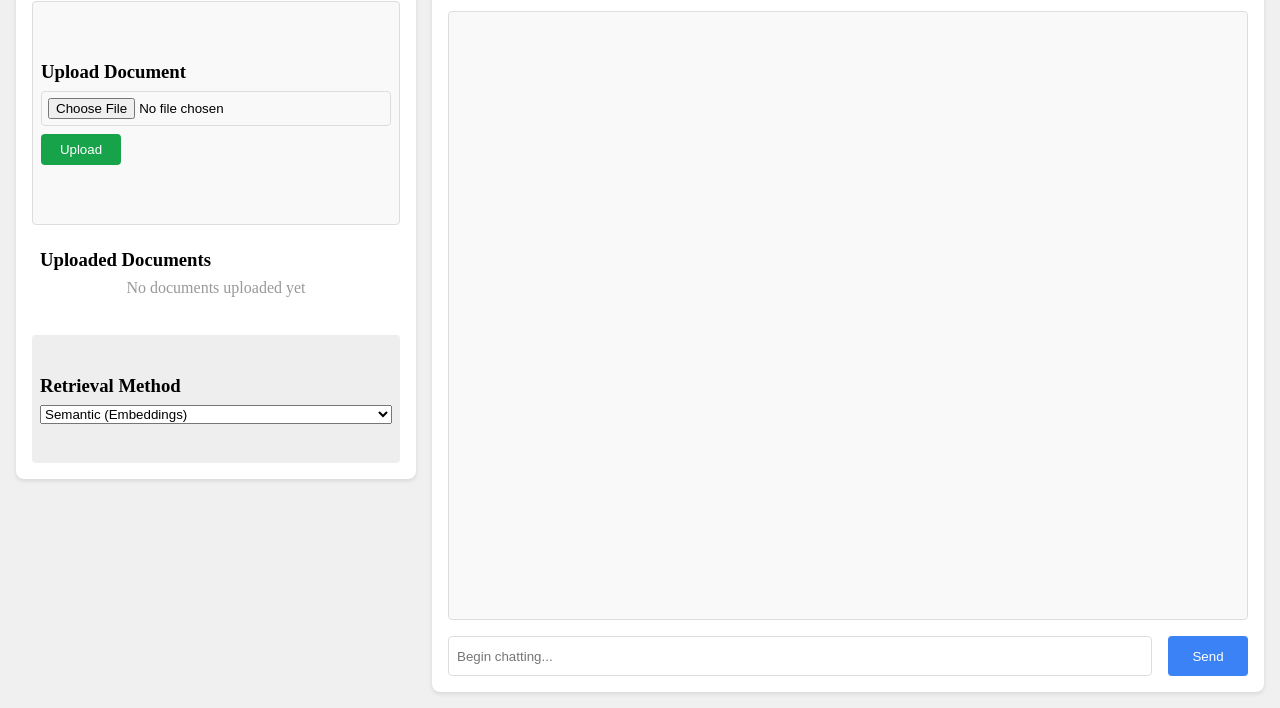
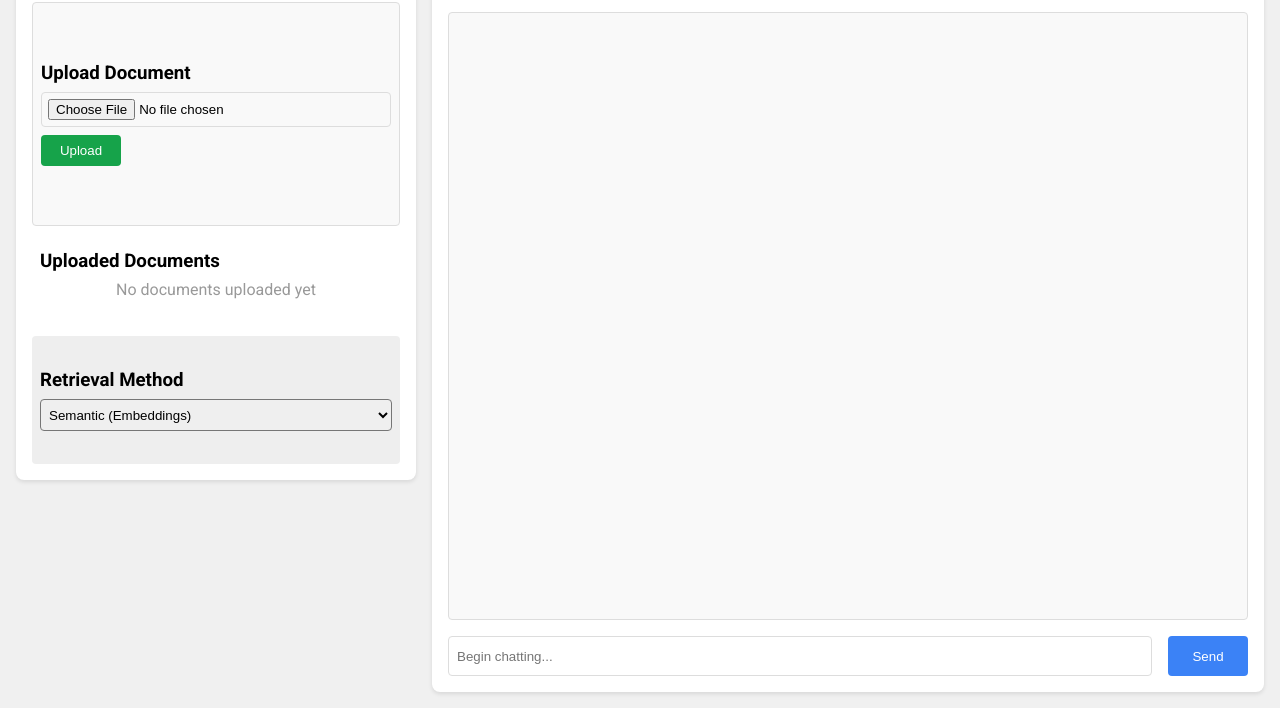
Before and after one commit to redjackfred/hcai-assignment-2, a plain HTML site: page chat.html in a window 1280 px wide. Shown: the part 92-800 px from the top of the page. Drawn offline with Linux system fonts and the light colour scheme.

Commit message:
font & modifications for assignments' requirements

```diff
--- a/chat.html
+++ b/chat.html
@@ -6,6 +6,9 @@
     <title>ChatBot</title>
     <meta name="description" content="A simple chatbot interface built with HTML, CSS, and JavaScript." />
     <link rel="stylesheet" href="style.css" />
+    <link rel="preconnect" href="https://fonts.googleapis.com">
+    <link rel="preconnect" href="https://fonts.gstatic.com" crossorigin>
+    <link href="https://fonts.googleapis.com/css2?family=Roboto:wght@100;400;700&display=swap" rel="stylesheet">
   </head>
   <body>
     <main>
--- a/style.css
+++ b/style.css
@@ -3,6 +3,14 @@
   margin: 0;
   padding: 0;
   box-sizing: border-box;
+}
+
+body{
+  font-family: "Roboto", sans-serif;
+  font-optical-sizing: auto;
+  font-weight: normal;
+  font-style: normal;
+  font-variation-settings: "wdth" 100;
 }
 
 main{
@@ -92,6 +100,12 @@ button{
   background-color: #eee;
 }
 
+#retrieval-select{
+  height: 2rem;
+  border-radius: 4px;
+  padding: 4px;
+}
+
 #chat-container{
   display: flex;
   flex-direction: column;
@@ -104,6 +118,7 @@ button{
   border: 1px solid #ddd;
   background-color: #f9f9f9;
   border-radius: 4px;
+  overflow-y: auto;
 }
 
 #input-area{
```
